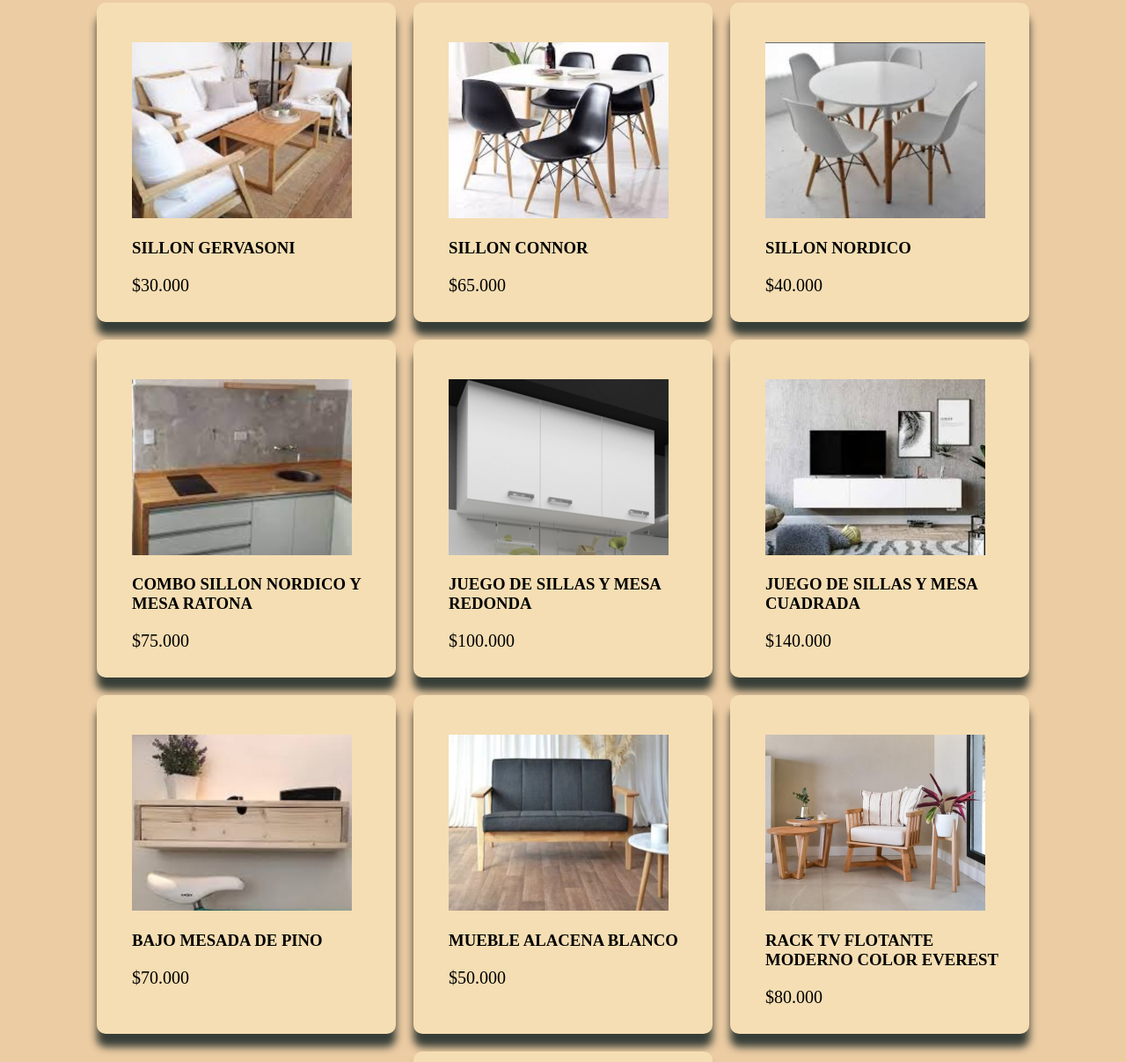
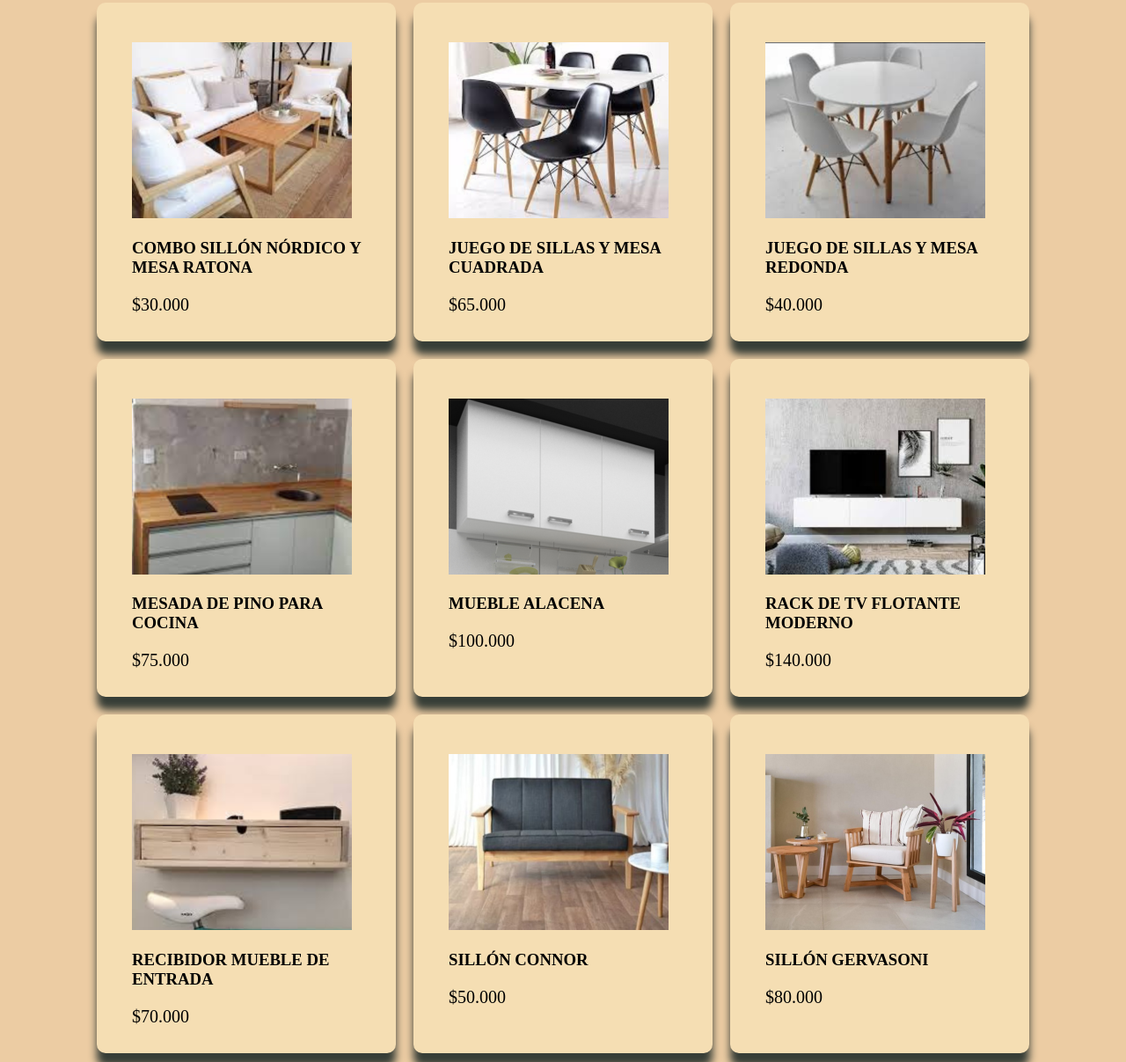
Before and after one commit to JuanFranches/PRE-PROYECTO, a plain HTML site: page index.html in a window 1280 px wide. Shown: the part 239-1446 px from the top of the page at 88% size. Drawn offline with Linux system fonts and the light colour scheme.

Commit message:
V final 1

```diff
--- a/index.html
+++ b/index.html
@@ -22,7 +22,7 @@
 
         <div class="articulos">
             <img src="./COMBO SILLON NORDICO Y MESA RATONA.png" alt="">
-            <h3>SILLON GERVASONI</h3>
+            <h3>COMBO SILLÓN NÓRDICO Y MESA RATONA</h3>
             <p>$30.000</p>
         </div>
 
@@ -30,7 +30,7 @@
 
         <div class="articulos">
             <img src="./JUEGO DE SILLAS Y MESA CUADRADA.png" alt="">
-            <h3>SILLON CONNOR</h3>
+            <h3>JUEGO DE SILLAS Y MESA CUADRADA</h3>
             <p>$65.000</p>
         </div>
 
@@ -38,7 +38,7 @@
 
         <div class="articulos">
             <img src="./JUEGO DE SILLAS Y MESA REDONDA.png" alt="">
-            <h3>SILLON NORDICO</h3>
+            <h3>JUEGO DE SILLAS Y MESA REDONDA</h3>
             <p>$40.000</p>
         </div>
 
@@ -46,7 +46,7 @@
 
         <div class="articulos">
             <img src="./MESADA DE PINO PARA COCINA.png" alt="">
-            <h3>COMBO SILLON NORDICO Y MESA RATONA</h3>
+            <h3>MESADA DE PINO PARA COCINA</h3>
             <p>$75.000</p>
         </div>
 
@@ -54,7 +54,7 @@
 
         <div class="articulos">
             <img src="./MUEBLE ALACENA.png" alt="">
-            <h3>JUEGO DE SILLAS Y MESA REDONDA</h3>
+            <h3>MUEBLE ALACENA</h3>
             <p>$100.000</p>
         </div>
 
@@ -62,32 +62,32 @@
 
         <div class="articulos">
             <img src="./RACK TV FLOTANTE MODERNO.png" alt="">
-            <h3>JUEGO DE SILLAS Y MESA CUADRADA</h3>
+            <h3>RACK DE TV FLOTANTE MODERNO</h3>
             <p>$140.000</p>
         </div>
 
 
         <div class="articulos">
             <img src="./RECIBIDOR MUEBLE DE ENTRADA.png" alt="">
-            <h3>BAJO MESADA DE PINO</h3>
+            <h3>RECIBIDOR MUEBLE DE ENTRADA</h3>
             <P>$70.000</P>
         </div>
 
         <div class="articulos">
             <img src="./SILLON CONNOR.png" alt="">
-            <h3>MUEBLE ALACENA BLANCO</h3>
+            <h3>SILLÓN CONNOR</h3>
             <P>$50.000</P>
         </div>
 
         <div class="articulos">
             <img src="./SILLON GERVASONI.png" alt="">
-            <h3>RACK TV FLOTANTE MODERNO COLOR EVEREST</h3>
+            <h3>SILLÓN GERVASONI</h3>
             <P>$80.000</P>
         </div>
 
         <div class="articulos">
             <img src="./SILLON NORDICO.png" alt="">
-            <h3>RECIBIDOR MUEBLE DE ENTRADA</h3>
+            <h3>SILLÓN NÓRDICO</h3>
             <p>$80.000</p>
         </div>
 
@@ -97,7 +97,7 @@
     <form>
         <label for="nombre">Nombre: </label> <br>
         <input type="text" id="nombre"> <br>
-        <label for="correo">Correo Electronico: </label> <br>
+        <label for="correo">Correo Electrónico: </label> <br>
         <input type="email" id="correo"> <br>
         <label for="consulta">Consulta: </label> <br>
         <textarea name="consulta" id="consulta" cols="30" rows="10"></textarea> <br>
@@ -105,14 +105,14 @@
     </form>
 
     <footer>
-        <p class="invitacion">Siguenos en redes sociales</p>
+        <p class="invitacion">Síguenos en redes sociales</p>
         <div class="redesSociales">
             <i class="fab fa-facebook"> </i>
             <i class="fab fa-twitter"> </i>
             <i class="fab fa-instagram"> </i>
             <i class="fab fa-linkedin"> </i>
         </div>
-        <p>&copy; 2023 tu empresa</p>
+        <p>&copy; 2023 WoodTrendy</p>
         </footer>
 
 </body>
--- a/style.css
+++ b/style.css
@@ -129,7 +129,7 @@ footer{
 
 .redesSociales i{
     margin: 5px 15px;
-    color: blue;
+    color: rgb(152, 97, 43);
 }
 
 .invitacion{
```
